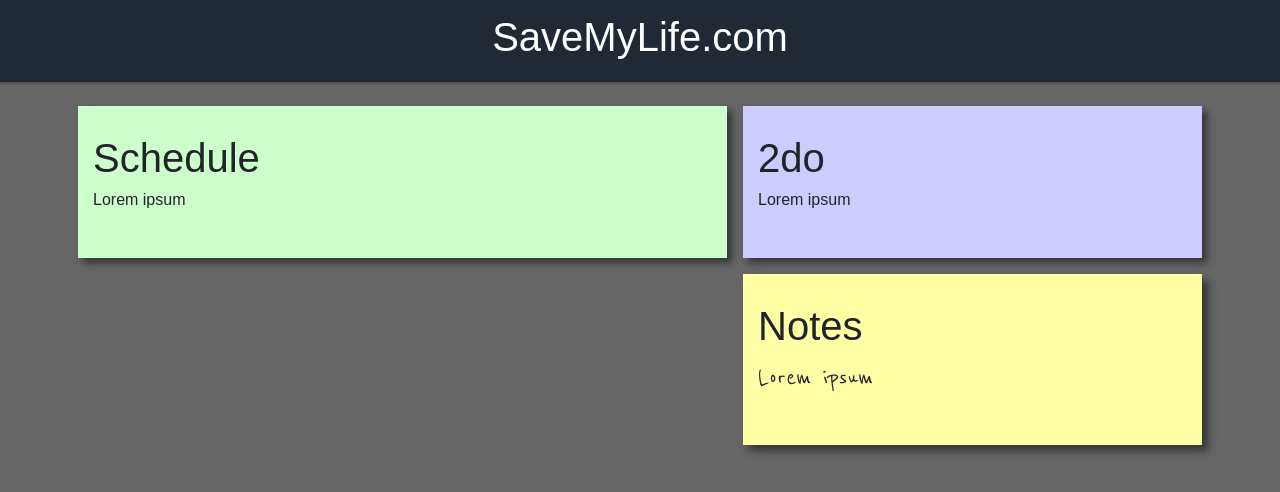
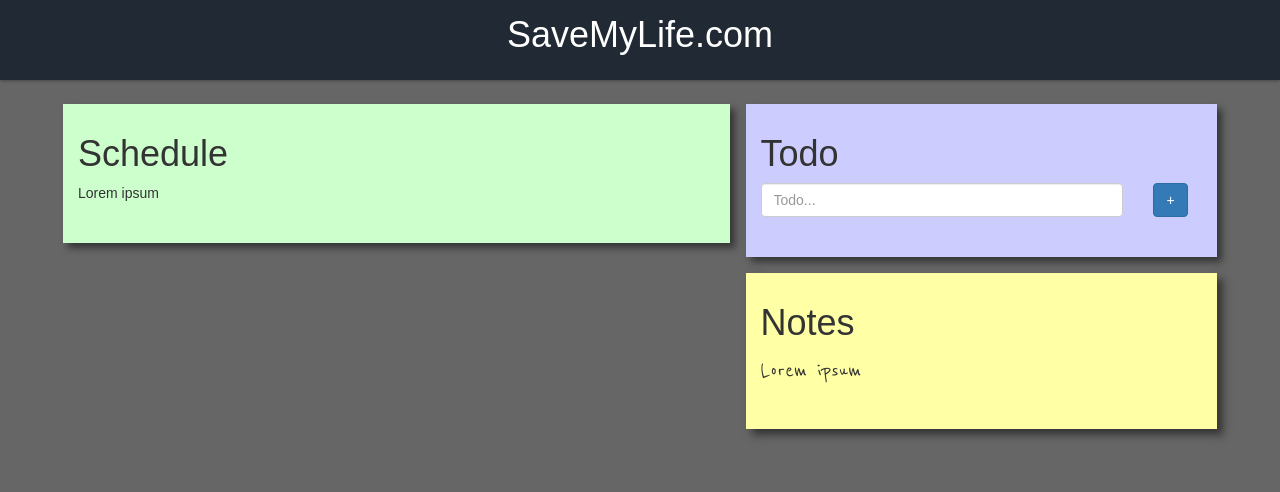
Before and after one commit to Paalch/it2810-webutvikling-h17-prosjekt-3-group35, a React (Create React App) app in the folder react-app/: page / in a window 1280 px wide. Shown: the top 492 px of the page. Built offline with nearby package versions, Linux system fonts and the light colour scheme.

Commit message:
Todo functionality

```diff
--- a/react-app/public/index.html
+++ b/react-app/public/index.html
@@ -5,7 +5,7 @@
     <meta name="viewport" content="width=device-width, initial-scale=1, shrink-to-fit=no"
     <link rel="shortcut icon" href="%PUBLIC_URL%/favicon.ico">
     <!-- Latest react bootstrap css -->
-    <link rel="stylesheet" href="https://maxcdn.bootstrapcdn.com/bootstrap/4.0.0-beta/css/bootstrap.min.css" >
+    <link rel="stylesheet" href="https://maxcdn.bootstrapcdn.com/bootstrap/latest/css/bootstrap.min.css">
     <title>React App</title>
   </head>
   <body>
--- a/react-app/src/containers/Main.js
+++ b/react-app/src/containers/Main.js
@@ -11,10 +11,10 @@ class Main extends Component {
       <div className={'main-container'}>
         <Grid>
           <Row className={'main-row'}>
-            <Col md={7} className={'left-main'}>
+            <Col sm={7} className={'left-main'}>
               <Schedule/>
             </Col>
-            <Col md={5} className={'right-main'}>
+            <Col sm={5} className={'right-main'}>
               <Todo/>
               <Notes/>
             </Col>
--- a/react-app/src/containers/todo/Todo.js
+++ b/react-app/src/containers/todo/Todo.js
@@ -1,16 +1,17 @@
 import React from 'react';
-import { Row, Col } from 'react-bootstrap'
+import { Row } from 'react-bootstrap'
 import './todo.css';
+import TodoList from "./TodoList";
 
 class Todo extends React.Component {
   render () {
     return (
       <div className={'todo-container box'}>
         <Row className={'box-header'}>
-          <h1>2do</h1>
+          <h1>Todo</h1>
         </Row>
         <Row className={'box-body'}>
-          <p>Lorem ipsum</p>
+          <TodoList/>
         </Row>
       </div>
     )
--- a/react-app/src/containers/todo/TodoList.js
+++ b/react-app/src/containers/todo/TodoList.js
@@ -1,27 +1,53 @@
 import React, { Component } from 'react';
-import { FormControl, Button, Col, Row } from 'react-bootstrap';
+import { Col, Row, FormControl, Button, Checkbox } from 'react-bootstrap';
 
-class TodoForm extends Component {
+class TodoList extends Component {
 
   saveTodo() {
+    const todoValue = document.getElementById('todo-form-input').value;
+    if (todoValue.length === 0) {
+      return;
+    }
 
+    const todoDiv = document.createElement('div');
+    todoDiv.className = 'todo-element';
+    todoDiv.id = todoValue;
+
+    const todo = document.createElement('input');
+    todo.type = 'checkbox';
+    todo.value = todoValue;
+
+    const label = document.createElement('label');
+    label.appendChild(document.createTextNode(todoValue));
+
+    todoDiv.appendChild(todo);
+    todoDiv.appendChild(label);
+
+    document.getElementById('todos').appendChild(todoDiv);
+    document.getElementById('todo-form-input').value = '';
   };
 
   render() {
     return (
+      <div>
         <Row>
-        <Col md={10}>
+          <Col md={10} xs={9}>
             <FormControl
+              id = 'todo-form-input'
               type='text'
               placeholder='Todo...'
             />
           </Col>
-        <Col md={2} className={'add-todo-button'}>
-          <Button bsStyle={'primary'} onClick={this.saveTodo}>+</Button>
+          <Col md={2} xs={3}>
+            <Button className={'todo-add-button'} bsStyle={'primary'} onClick={this.saveTodo}>+</Button>
           </Col>
         </Row>
+        <div id={'todos'}>
+
+        </div>
+      </div>
     )
   }
 }
 
-export default TodoForm;
+export default TodoList;
--- a/react-app/src/containers/todo/todo.css
+++ b/react-app/src/containers/todo/todo.css
@@ -7,3 +7,26 @@
   /* Opera */
   box-shadow: 5px 5px 7px rgba(33,33,33,.7);
 }
+
+
+.todo-add-button:focus, .todo-add-button:active {
+  outline: none;
+  border: 0;
+}
+
+.form-control:focus {
+  outline: none;
+  border: 0;
+}
+
+#todos {
+  margin-top: 10px;
+}
+
+.todo-element label {
+  font-weight: normal;
+}
+
+.todo-element input {
+  margin: 5px;
+}
--- a/react-app/src/styles/index.css
+++ b/react-app/src/styles/index.css
@@ -1,8 +1,13 @@
 body {
-  font-family:arial,sans-serif;
+  font-family: arial,sans-serif;
+}
+
+h1 {
+  margin-top: 0px;
+
 }
 
 #root {
-  height: 100vh;
+  min-height: 100vh;
   background:#666;
 }
```
Lines whose indentation alone changed are shown as unchanged.
